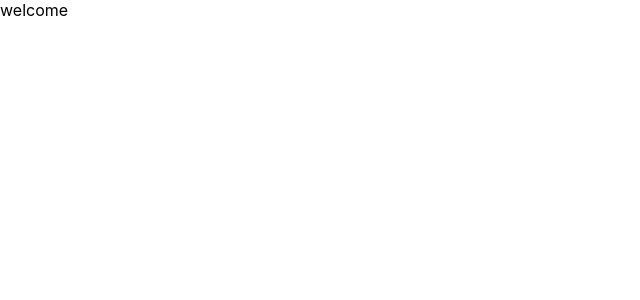
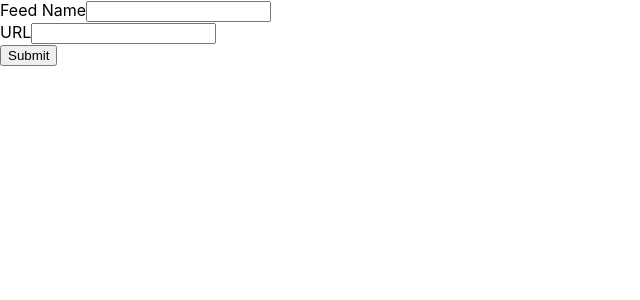
Before and after one commit to Robert-Ricci/rss-feed, a React (Create React App) app in the folder rss-feed-client/: page / in a window 1280 px wide. Shown: the top 300 px of the page, without its empty margins (0-640 px from the left). Built offline with nearby package versions, Linux system fonts and the light colour scheme.

Commit message:
This commit adds input fields to form

```diff
--- a/rss-feed-client/src/components/RssForm.js
+++ b/rss-feed-client/src/components/RssForm.js
@@ -14,9 +14,15 @@ class rssForm extends Component {
 
     render() {
         return (
-            <div>
-
-            </div>
+            <form >
+                <label>Feed Name</label>
+                <input type="text" name="title" />
+                <br/>
+                <label>URL</label>
+                <input type="text" name="url" />
+                <br />
+                <input type="submit" name="submit" />
+            </form>
         );
     }
 }
--- a/rss-feed-client/src/containers/RssContainer.js
+++ b/rss-feed-client/src/containers/RssContainer.js
@@ -1,10 +1,12 @@
 import React, { Component } from 'react';
+import RssForm from '../components/RssForm.js';
+
 
 class RssContainer extends Component {
     render() {
         return (
             <div>
-               welcome
+               <RssForm />
             </div>
         );
     }
```
